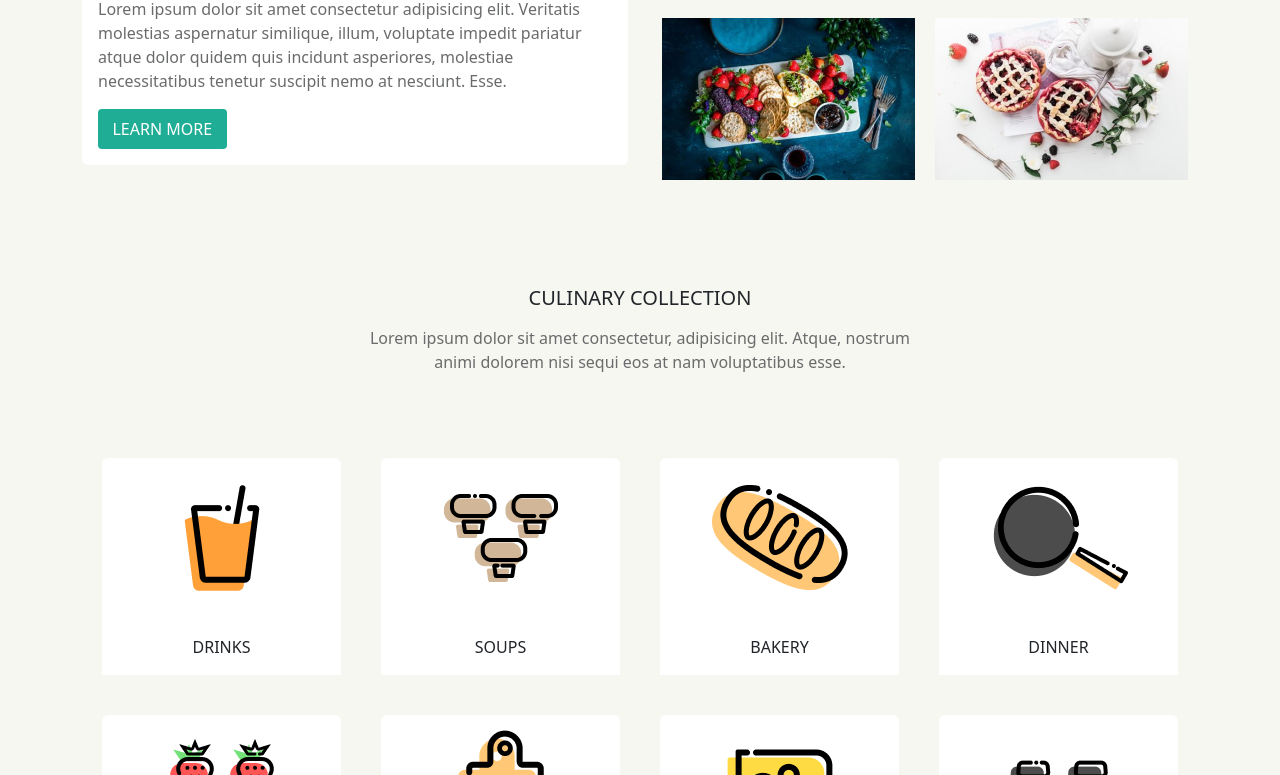
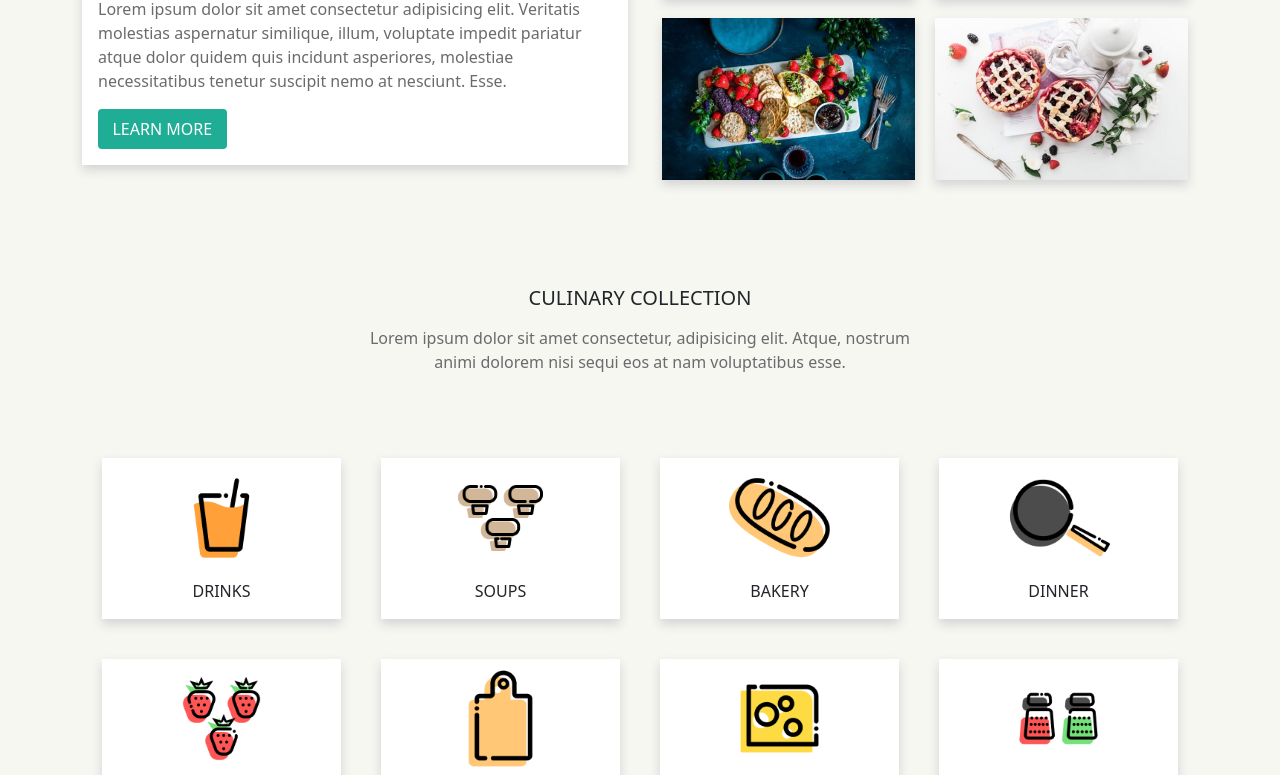
Before and after one commit to giomen88/proj-html-vuejs, a Vue app: page / in a window 1280 px wide. Shown: the part 2025-2800 px from the top of the page. Built offline with nearby package versions, Linux system fonts and the light colour scheme.

Commit message:
correzioni

```diff
--- a/src/App.vue
+++ b/src/App.vue
@@ -4,8 +4,10 @@
       <TheHeader />
 
       <main>
+        <!-- banner -->
         <TheBanner />
 
+        <!-- popular-recipes section -->
         <section id="popular-recipes" class="mt-5">
           <div class="container">
             <div class="row">
@@ -17,6 +19,7 @@
                   voluptatibus esse.
                 </p>
               </div>
+              <!-- current-recipe -->
               <div class="col-6 current-recipe">
                 <BaseBigCard
                   :imageSrc="
@@ -28,6 +31,7 @@
                   textButton="LEARN MORE"
                 />
               </div>
+              <!-- recipes-list -->
               <div
                 class="
                   col-6
@@ -48,7 +52,8 @@
           </div>
         </section>
 
-        <section id="popular-recipes" class="mt-5">
+        <!-- culinary-collection section -->
+        <section id="culinary-collection" class="mt-5">
           <div class="container">
             <div class="row">
               <div class="col-6 offset-3 title text-center my-5">
@@ -60,6 +65,7 @@
                 </p>
               </div>
               <div class="col-12 d-flex justify-content-between flex-wrap">
+                <!-- cards -->
                 <BaseSmallCard
                   class="collection-img"
                   v-for="item in collection"
@@ -74,6 +80,7 @@
         </section>
       </main>
 
+      <!-- footer -->
       <TheFooter />
     </div>
   </div>
@@ -203,12 +210,14 @@ export default {
 #app {
   background-color: var(--bgcolor);
 }
+
 .recipes-list {
   margin-top: -10px;
 
   .recipe-img {
     flex-basis: calc(50% - 20px);
     margin: 10px;
+    box-shadow: 0 5px 10px lightgray;
   }
 }
 .collection-img {
--- a/src/assets/sass/_utils.scss
+++ b/src/assets/sass/_utils.scss
@@ -19,3 +19,7 @@
   .button {
     background-color: var(--primarycolor);
   }
+
+  div[class*="card"] {
+    box-shadow: 0 5px 10px lightgray;
+  }
--- a/src/components/BaseBigCard.vue
+++ b/src/components/BaseBigCard.vue
@@ -1,5 +1,5 @@
 <template>
-  <div class="card big-card border-0">
+  <div class="card big-card border-0 rounded-0">
     <BaseImage :imageSrc="imageSrc" :imageAlt="imageAlt" />
     <div class="text d-flex flex-column justify-content-between p-3">
       <h3>{{ cardTitle }}</h3>
--- a/src/components/BaseCard.vue
+++ b/src/components/BaseCard.vue
@@ -1,5 +1,5 @@
 <template>
-  <div class="card border-0 m-3">
+  <div class="card border-0 rounded-0 m-3">
     <BaseImage :imageSrc="imageSrc" :imageAlt="imageAlt" />
     <h3>{{ cardTitle }}</h3>
     <time>{{ cardTime }}</time>
--- a/src/components/BaseSmallCard.vue
+++ b/src/components/BaseSmallCard.vue
@@ -1,18 +1,23 @@
 <template>
-  <div class="card small-card border-0">
-    <BaseImage :imageSrc="imageSrc" :imageAlt="imageAlt" />
+  <div
+    class="
+      card
+      small-card
+      border-0
+      rounded-0
+      d-flex
+      flex-column
+      align-items-center
+    "
+  >
+    <img :src="imageSrc" :alt="imageAlt" class="img-fluid w-50" role="button" />
     <button class="bg-white border-0 text-dark pb-3">{{ textButton }}</button>
   </div>
 </template>
 
 <script>
-import BaseImage from "./BaseImage.vue";
 export default {
   name: "BaseSmallCard",
-
-  components: {
-    BaseImage,
-  },
 
   props: {
     imageSrc: String,
--- a/src/components/TheBanner.vue
+++ b/src/components/TheBanner.vue
@@ -17,6 +17,7 @@
         <div class="line mx-3"></div>
       </div>
       <div class="col-12 d-flex justify-content-between text-center">
+        <!-- cards -->
         <BaseCard
           v-for="journal in journals"
           :key="journal.id"
@@ -69,5 +70,6 @@ export default {
   background-color: #fff;
   min-height: 100px;
   margin-top: -50px;
+  box-shadow: 0 5px 10px lightgray;
 }
 </style>
--- a/src/components/TheFooter.vue
+++ b/src/components/TheFooter.vue
@@ -1,5 +1,6 @@
 <template>
   <footer class="mt-5">
+    <!-- footer-top -->
     <div class="footer-top d-flex">
       <img src="../assets/img/recipes/Yogurt-Nan-1200x790.jpg" alt="" />
       <img src="../assets/img/recipes/Mixed-fruits.jpg" alt="" />
@@ -12,6 +13,7 @@
         alt=""
       />
     </div>
+    <!-- footer-nav -->
     <div class="footer-nav p-5 position-relative">
       <div class="container">
         <div class="row">
@@ -99,6 +101,7 @@
         </div>
       </div>
     </div>
+    <!-- footer-bottom -->
     <div class="footer-bottom p-4 text-center">
       <i class="fa-solid fa-copyright"></i>Copyright 2012 - 2020 | Avada Theme
       by ThemeFusion | All Rights Reserved | Powered by WordPress
@@ -155,6 +158,7 @@ footer {
   .go-up {
     bottom: 20px;
     left: 20px;
+    text-shadow: 0 3px 5px gray;
   }
 }
 </style>
--- a/src/components/TheHeader.vue
+++ b/src/components/TheHeader.vue
@@ -1,6 +1,7 @@
 <template>
   <header>
     <div class="container">
+      <!-- header-top -->
       <div class="header-top py-2">
         <div class="row">
           <div class="col-6 text-start">
@@ -29,7 +30,7 @@
           </div>
         </div>
       </div>
-
+      <!-- header-bottom -->
       <div class="header-bottom py-3">
         <div class="row justify-content-center">
           <div class="col-12 text-center">
@@ -56,6 +57,7 @@
       </div>
     </div>
 
+    <!-- jumbotron -->
     <div id="jumbotron">
       <div class="container h-100">
         <div class="row h-100 justify-content-center align-items-center">
```
